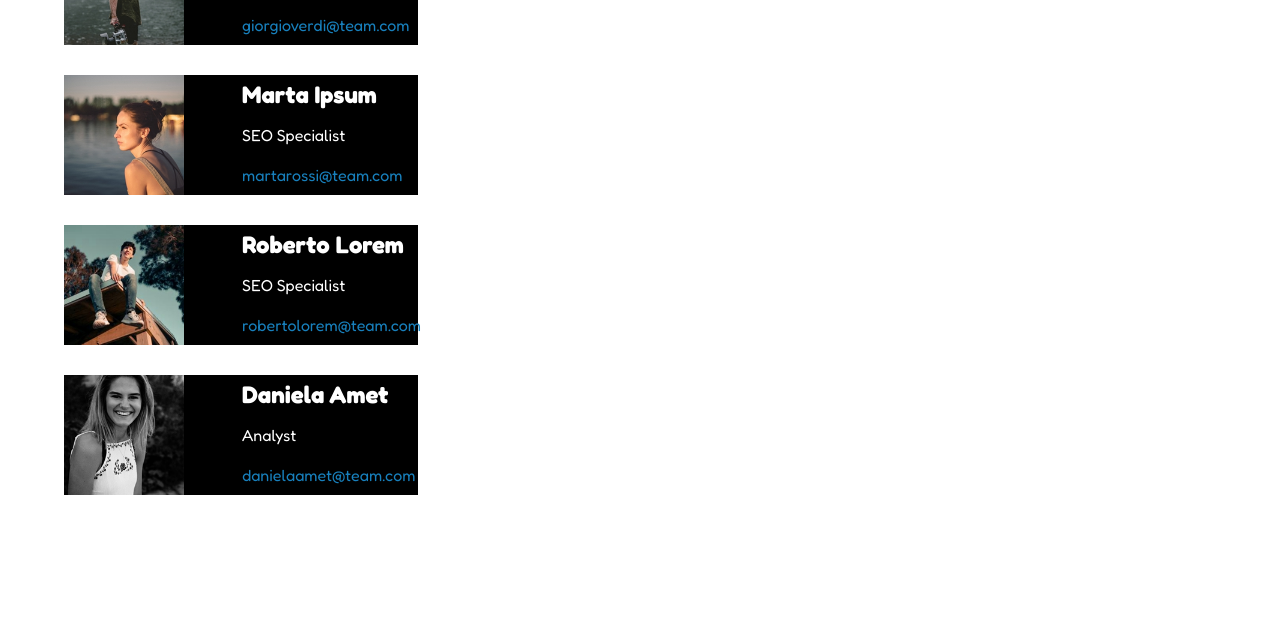
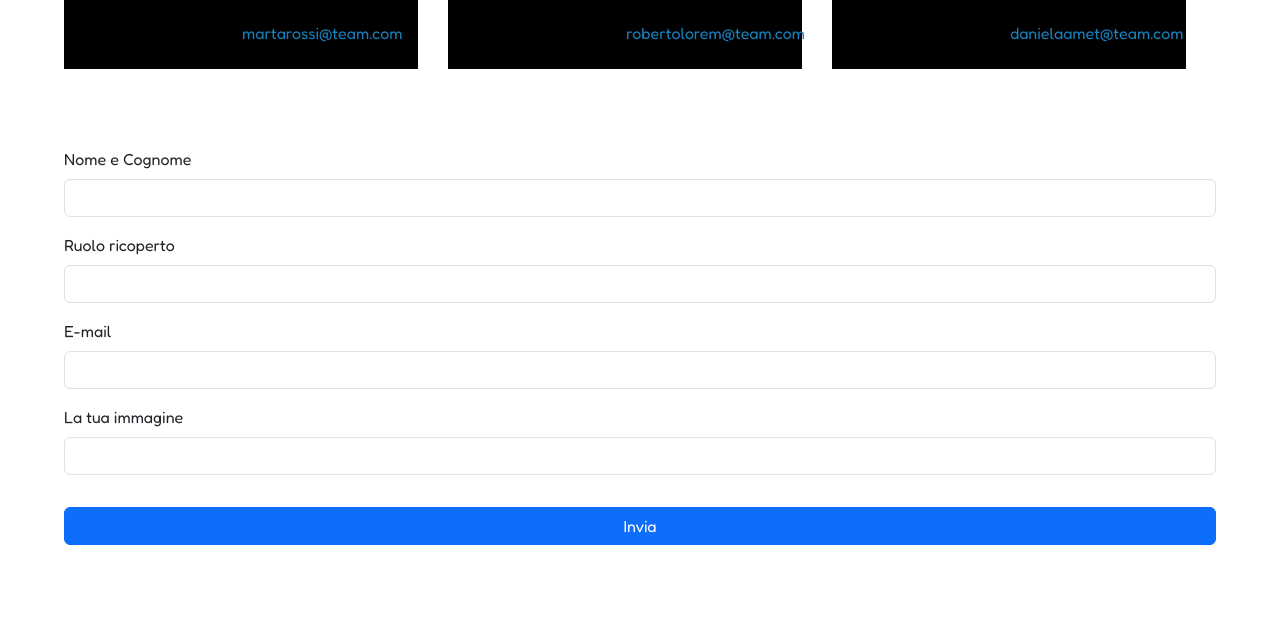
Before and after one commit to carlosvillaar/js-our-team, a plain HTML site: page index.html in a window 1280 px wide. Shown: the part 677-1318 px from the top of the page. Before the commit the page ends 1252 px from the top, so only its background shows below. Drawn offline with nearby package versions, Linux system fonts and the light colour scheme.

Commit message:
feat: add form

```diff
--- a/index.html
+++ b/index.html
@@ -6,6 +6,7 @@
   <link rel="preconnect" href="https://fonts.googleapis.com">
   <link rel="preconnect" href="https://fonts.gstatic.com" crossorigin>
   <link href="https://fonts.googleapis.com/css2?family=Fredoka:wght@300..700&display=swap" rel="stylesheet">
+  <link rel='stylesheet' href='https://cdnjs.cloudflare.com/ajax/libs/bootstrap/5.3.3/css/bootstrap.css' integrity='sha512-VcyUgkobcyhqQl74HS1TcTMnLEfdfX6BbjhH8ZBjFU9YTwHwtoRtWSGzhpDVEJqtMlvLM2z3JIixUOu63PNCYQ==' crossorigin='anonymous'/>
   <link rel="stylesheet" href="./css/style.css">
   <title>Our Team</title>
 </head>
@@ -17,7 +18,31 @@
         <h1>Meet our Team</h1>
         <p>Lorem ipsum dolor sit amet consectetur adipisicing elit. Eius optio ad, nemo veniam iure magnam facilis quaerat id hic fuga, inventore consequuntur provident perspiciatis temporibus aliquid modi magni minus dolor?</p>
       </div>
-      <div class="cards-container"></div>
+      <div class="cards-container flex wrap">
+
+      </div>
+      <form action="#" class="my-5">
+            <div class="mb-3">
+              <label for="exampleInputPassword1" class="form-label">Nome e Cognome</label>
+              <input type="text" class="form-control" id="name">
+            </div>
+            <div class="mb-3">
+              <label for="exampleInputPassword1" class="form-label">Ruolo ricoperto</label>
+              <input type="text" class="form-control" id="role">
+            </div>
+            <div class="mb-3">
+              <label for="exampleInputPassword1" class="form-label">E-mail</label>
+              <input type="text" class="form-control" id="email">
+            </div>
+            <div class="mb-3">
+              <label for="src" class="form-label">La tua immagine</label>
+              <input type="text" class="form-control" id="img">
+            </div>
+
+          <div class="button py-3 d-grid">
+            <button class="btn btn-primary" type="submit">Invia</button>
+          </div>
+      </form>
     </div>
   </main>
   <script src="./js/script.js"></script>
```
